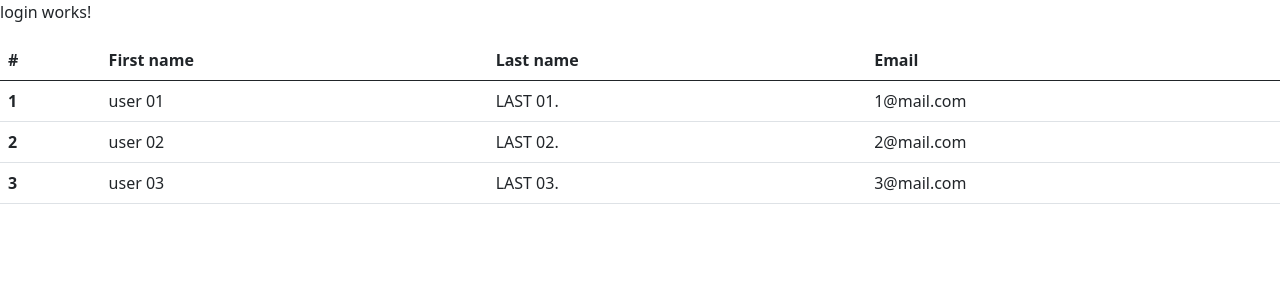
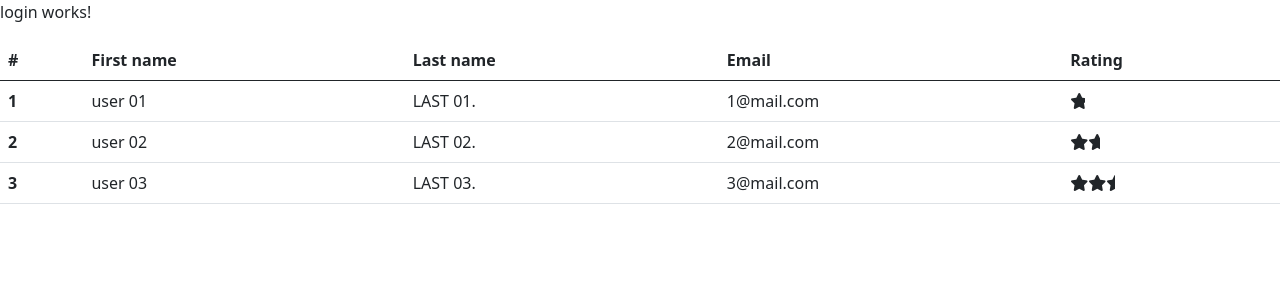
Before and after one commit to feiiydu/angular, an Angular app: page / in a window 1280 px wide. Shown: the top 300 px of the page. Built offline with nearby package versions, Linux system fonts and the light colour scheme.

Commit message:
star rating

```diff
--- a/src/app/app.module.ts
+++ b/src/app/app.module.ts
@@ -7,13 +7,15 @@
 import { LoginComponent } from './login/login.component';
 import { UserComponent } from './user/user.component';
 import { MyUpperCasePipe } from './my-upper-case.pipe';
+import { RatingComponent } from './rating/rating.component';
 
 @NgModule({
   declarations: [
     AppComponent,
     LoginComponent,
     UserComponent,
-    MyUpperCasePipe
+    MyUpperCasePipe,
+    RatingComponent
   ],
   imports: [
     BrowserModule,
--- a/src/app/login/login.component.html
+++ b/src/app/login/login.component.html
@@ -7,6 +7,7 @@
             <th scope="col">First name</th>
             <th scope="col">Last name</th>
             <th scope="col">Email</th>
+            <th scope="col">Rating</th>
         </tr>
     </thead>
     <tbody>
@@ -15,6 +16,9 @@
             <td>{{u.firstName}}</td>
             <td>{{u.lastName | myUpperCase: '.'}}</td>
             <td>{{u.email}}</td>
+            <td>
+                <app-rating [targetScore]=u.score></app-rating>
+            </td>
         </tr>
     </tbody>
 </table>
--- a/src/app/login/login.component.ts
+++ b/src/app/login/login.component.ts
@@ -18,9 +18,9 @@
 
   ngOnInit(): void {
     this.users = [
-      new User(1, "user 01", "last 01", "1@mail.com"),
-      new User(2, "user 02", "last 02", "2@mail.com"),
-      new User(3, "user 03", "last 03", "3@mail.com"),
+      new User(1, "user 01", "last 01", "1@mail.com",1),
+      new User(2, "user 02", "last 02", "2@mail.com",2),
+      new User(3, "user 03", "last 03", "3@mail.com",3),
     ]
   }
 
--- a/src/app/models/user.ts
+++ b/src/app/models/user.ts
@@ -1,4 +1,10 @@
 export class User {
-    constructor(public id: number, public firstName: string, public lastName: string, public email: string) {
+    constructor(
+        public id: number,
+        public firstName: string,
+        public lastName: string,
+        public email: string,
+        public score: number
+        ) {
     }
 }
--- /dev/null
+++ b/src/app/rating/rating.component.html
@@ -0,0 +1,9 @@
+<div [style.width.px]="starWidth" style="overflow: hidden;">
+    <div style="width: 120px;">
+        <span class="fa fa-star"></span>
+        <span class="fa fa-star"></span>
+        <span class="fa fa-star"></span>
+        <span class="fa fa-star"></span>
+        <span class="fa fa-star"></span>
+    </div>
+</div>
--- /dev/null
+++ b/src/app/rating/rating.component.ts
@@ -0,0 +1,25 @@
+import { Component, Input, OnInit } from '@angular/core';
+
+@Component({
+  selector: 'app-rating',
+  templateUrl: './rating.component.html',
+  styleUrls: ['./rating.component.css']
+})
+export class RatingComponent implements OnInit {
+  @Input() targetScore = 0;
+
+  starWidth =0;
+
+  constructor() {
+    this.ConvertToStar(this.targetScore);
+  }
+
+  ConvertToStar(targetScore : number) {
+  }
+
+  ngOnInit(): void {
+    console.log('ngOnInit')
+    this.starWidth = this.targetScore * 75 / 5
+  }
+
+}
--- a/src/index.html
+++ b/src/index.html
@@ -7,6 +7,7 @@
   <meta name="viewport" content="width=device-width, initial-scale=1">
   <link rel="icon" type="image/x-icon" href="favicon.ico">
   <link href="https://cdn.jsdelivr.net/npm/bootstrap@5.0.0-beta3/dist/css/bootstrap.min.css" rel="stylesheet" integrity="sha384-eOJMYsd53ii+scO/bJGFsiCZc+5NDVN2yr8+0RDqr0Ql0h+rP48ckxlpbzKgwra6" crossorigin="anonymous">
+  <script src="https://use.fontawesome.com/3c07711be8.js"></script>
 </head>
 <body>
   <app-login></app-login>
```
Also changed, not shown: src/app/rating/rating.component.css (added), 1 other file (tests, documents, lock files or other folders).
